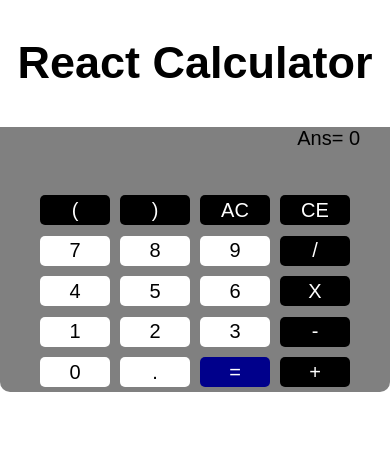
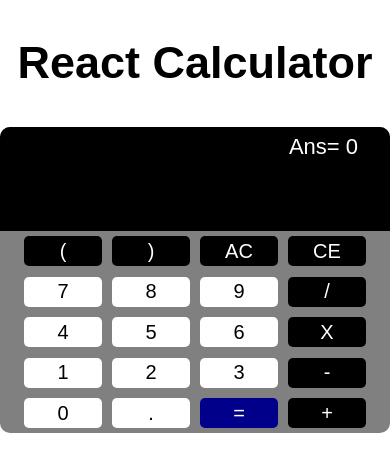
Before and after one commit to ParsaHonarmand/React-Calculator, a React (Create React App) app: page / in a window 390 px wide. Shown: the top 472 px of the page. Built offline with nearby package versions, Linux system fonts and the light colour scheme; a web font is replaced by a local one.

Commit message:
another deploy for mobile testing

```diff
--- a/src/App.css
+++ b/src/App.css
@@ -20,7 +20,7 @@
   button {
     background-color: white;
     height: 30px;
-    width: 70px;
+    width: 20%;
     margin: 5px 5px;
     border-radius: 5px;
     border-color: transparent;
@@ -32,6 +32,7 @@
   body {
     font-size: 30px;
     font-family: 'Saira Semi Condensed', sans-serif;
+
   }
   .App {
     text-align: center;
@@ -61,17 +62,21 @@
   /* max-width: 600px;
   min-width: 600px; */
   margin: 0 auto;
-  /* border: 2px solid black;
-  border-radius: 10px; */
+  border: 2px solid black;
+  height: 100px;
   text-align: right;
-  background-color: grey;
+  background-color: black;
+  color: white;
+  border-top-left-radius: 10px;
+  border-top-right-radius: 10px;
 }
 
 
 #result p {
+  margin-top: 5px;
   margin-right: 30px;
-  overflow: scroll;
-  font-size: 20px;
+  overflow: hidden;
+  font-size: 22px;
 }
 
 .operation {
@@ -83,8 +88,3 @@
   background-color: darkblue;
   color: white;
 }
-
-#map {
-  width: 500px;
-  height: 500px;
-}
```
